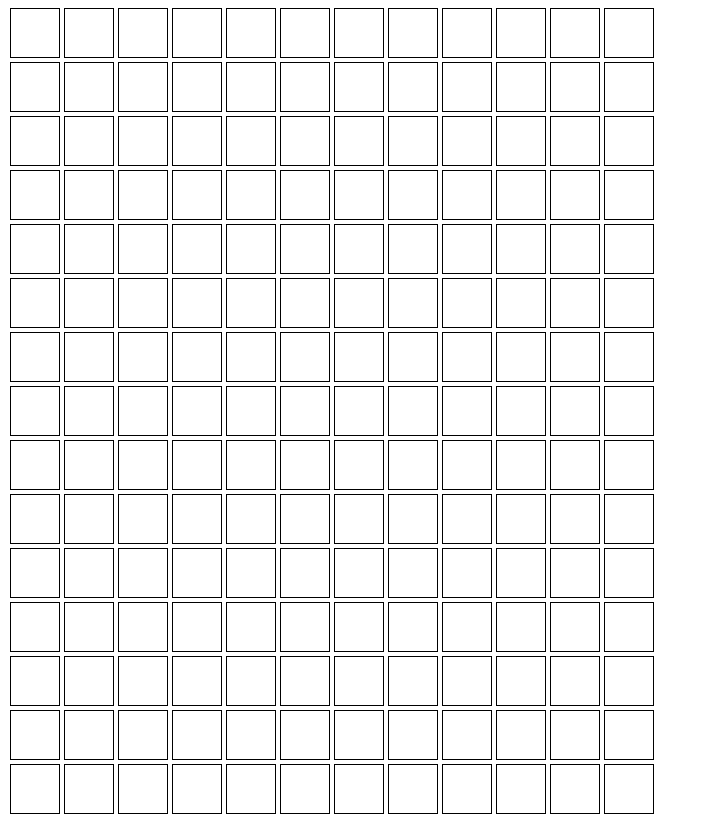
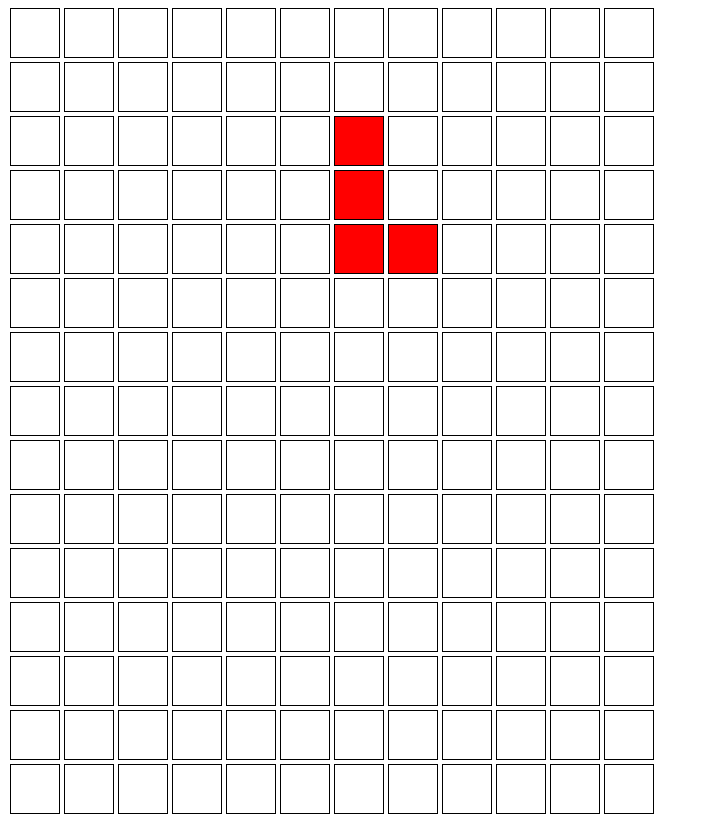
Before and after one commit to moseslee90/tetris, a plain HTML site: page index.html in a window 1280 px wide. Shown: the top 815 px of the page, without its empty margins (0-707 px from the left). Drawn offline with Linux system fonts and the light colour scheme.

Commit message:
generated piece in html

```diff
--- a/main.css
+++ b/main.css
@@ -5,6 +5,6 @@
     border: 1px solid black;
     margin: 0px 2px;
 }
-p {
-
+.moving-piece {
+    background-color: red;
 }
--- a/main.js
+++ b/main.js
@@ -2,6 +2,7 @@ var gameBoard;
 var sampleBlock = [[0, 1, 1], [0, 1, 0], [0, 1, 0], [0, 0, 0]];
 var spawnX = 5;
 var spawnY = 16;
+var gameBoardDivs = document.querySelectorAll("#game-board div");
 function boxClicked() {
     var element = this;
     var x = parseInt(element.getAttribute("data-x"));
@@ -22,6 +23,7 @@ function setupBoard() {
             array2d.push(0);
             var element = document.createElement("div");
             var paragraph = document.createElement("p");
+            element.setAttribute("id", i.toString() + "-" + j.toString());
             element.setAttribute("data-x", j.toString());
             element.setAttribute("data-y", i.toString());
             element.setAttribute("data-state", "0");
@@ -36,6 +38,13 @@ function setupBoard() {
 setupBoard();
 for (var i = 0; i < 4; i++) {
     for (var j = 0; j < 3; j++) {
-        gameBoard[spawnY + i][spawnX + j] = sampleBlock[i][j];
+        if (sampleBlock[i][j] === 1) {
+            var yCoordinate = spawnY + i;
+            var xCoordinate = spawnX + j;
+            gameBoard[yCoordinate][xCoordinate] = sampleBlock[i][j];
+            var cellHTML = document.getElementById(yCoordinate.toString() + "-" + xCoordinate.toString());
+            cellHTML.classList.add("moving-piece");
+            //   element.classList.add("moving-piece");
+        }
     }
 }
```
Also changed, not shown: main.ts (+19 -8 lines).
